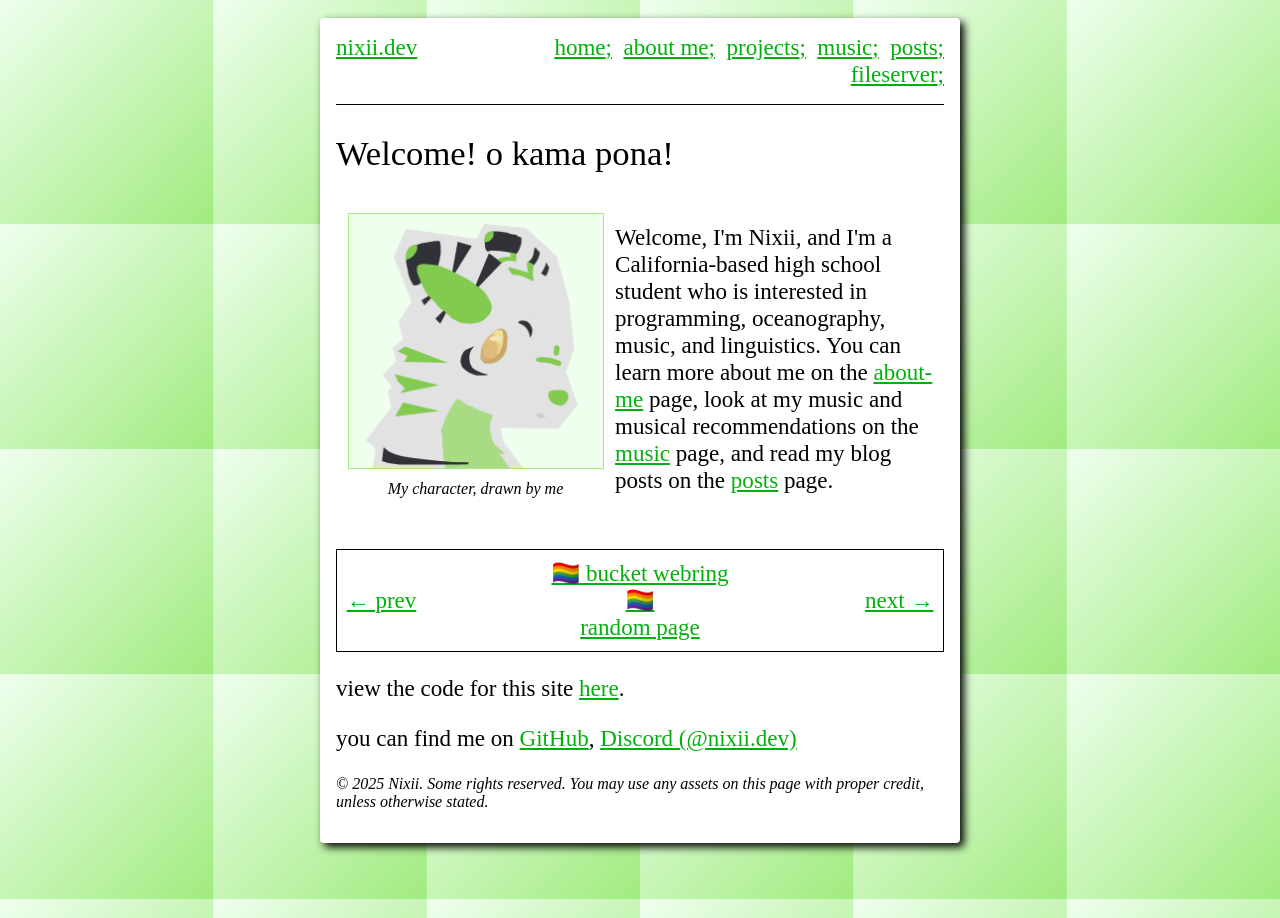
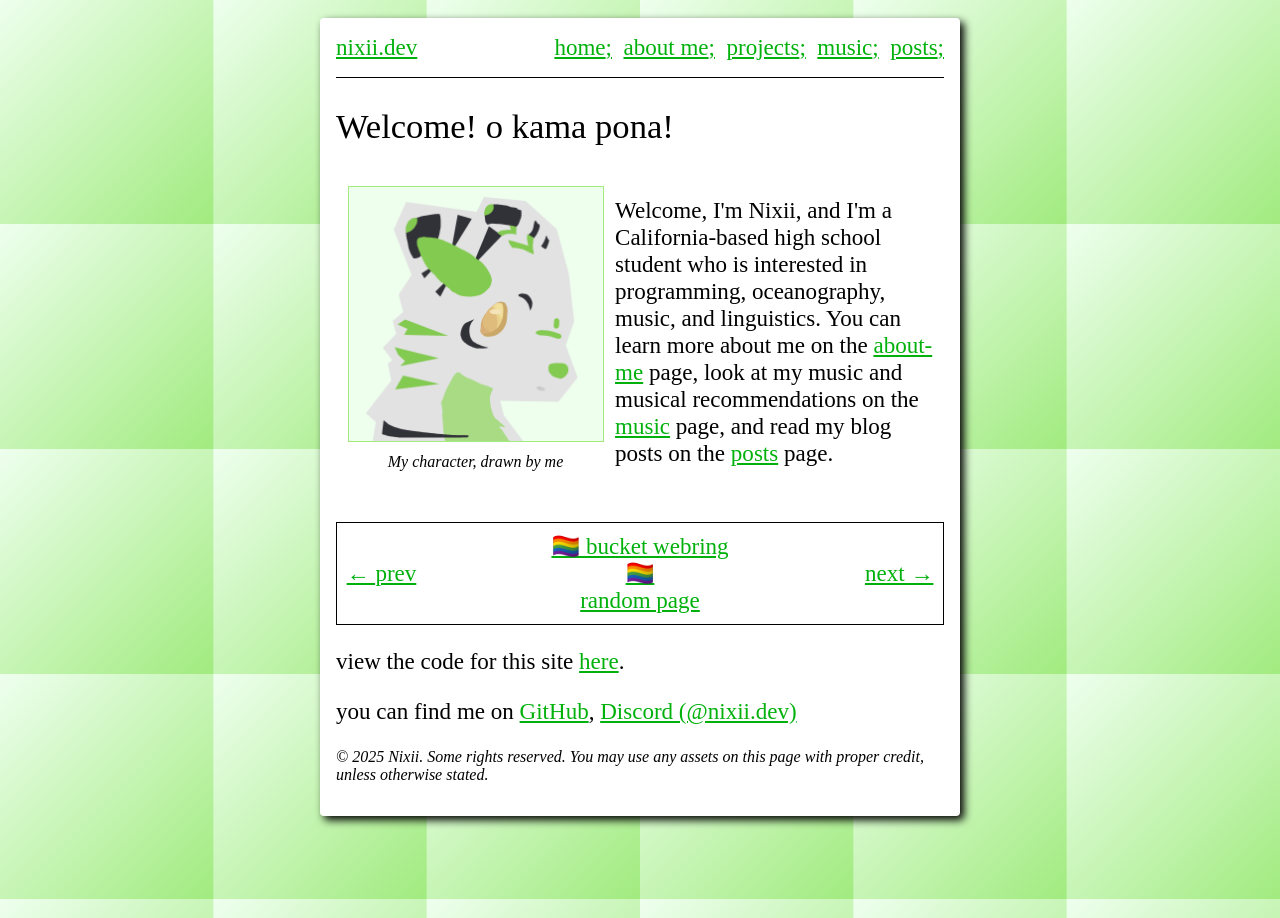
Before and after one commit to nixii/nixii.github.io, a Jekyll site: the page built from index.html, in a window 1280 px wide. Built offline with Jekyll 4.4.1, drawn with Linux system fonts in a browser that asks for light colours.

Commit message:
Removed the fileserver that doesn't exist anymore

```diff
--- a/_layouts/default.html
+++ b/_layouts/default.html
@@ -20,7 +20,6 @@
 					<a class="small-left-margin" href="/projects">projects</a>
 					<a class="small-left-margin" href="/music">music</a>
 					<a class="small-left-margin" href="/posts">posts</a>
-					<a class="small-left-margin" href="https://files.nixii.dev/">fileserver</a>
 				</div>
 			</div>
 			<div id="page">
```
